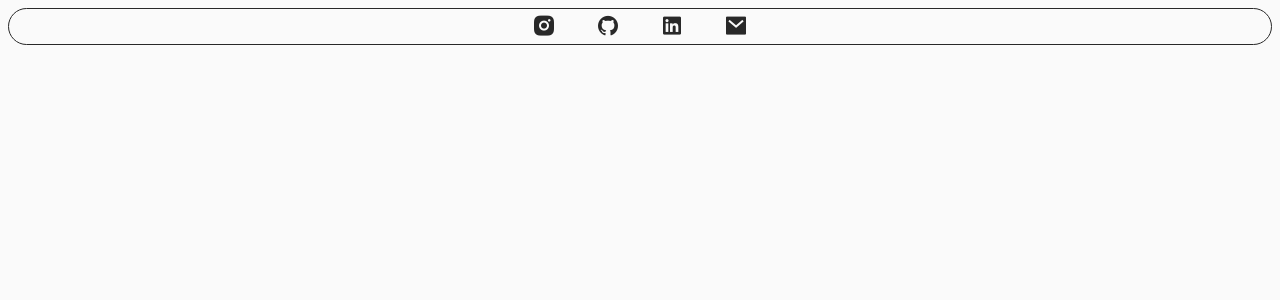
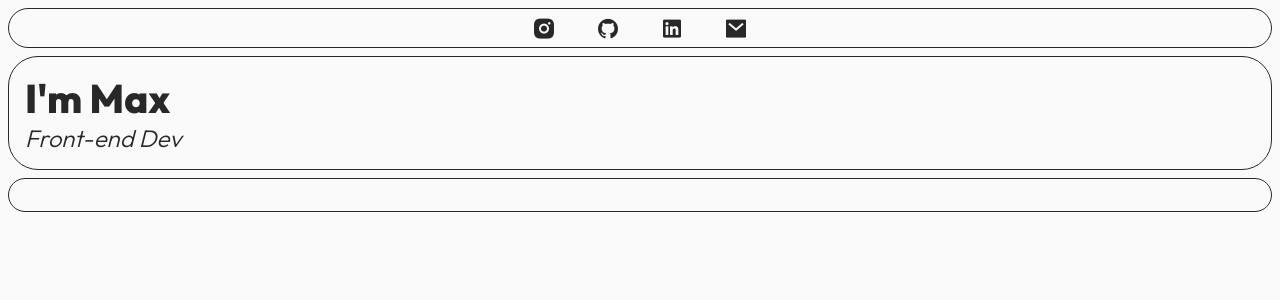
Before and after one commit to maxdevocht/my-portfolio-site, a React (Vite) app: page / in a window 1280 px wide. Shown: the top 300 px of the page. Built offline with nearby package versions, Linux system fonts and the light colour scheme.

Commit message:
Added Header styling

```diff
--- a/src/App.jsx
+++ b/src/App.jsx
@@ -1,5 +1,6 @@
 import { useState } from 'react'
 import Navbar from './components/Navbar'
+import Header from './components/Header'
 import './App.css'
 
 export default function App() {
@@ -7,6 +8,7 @@ export default function App() {
   return (
     <>
       <Navbar />
+      <Header />
     </>
   )
 }
--- /dev/null
+++ b/src/components/Header.jsx
@@ -0,0 +1,14 @@
+import React from "react";
+
+export default function Header() {
+    return (
+        <header className="header">
+            <div className="header--info">
+                <h1 className="name">I'm Max</h1>
+                <h2 className="bio">Front-end Dev</h2>
+            </div>
+
+            <div className="header--img"></div>
+        </header>
+    )
+}
--- a/src/index.css
+++ b/src/index.css
@@ -1,3 +1,5 @@
+@import url('https://fonts.googleapis.com/css2?family=Outfit:wght@100..900&display=swap');
+
 :root {
   --color-black: #282828;
   --color-white: #fafafa;
@@ -26,6 +28,8 @@ img {
 
 body {
   background-color: var(--color-white);
+  font-family: 'Outfit', sans-serif;
+  /* min-height: 100vh; */
 }
 
 /* navbar styling */
@@ -51,3 +55,33 @@ body {
   color: var(--color-black);
   cursor: pointer;
 }
+
+/* header styling */
+.header {
+  margin: 0 .5rem;
+  display: flex;
+  flex-direction: column;
+  align-items: center;
+  justify-content: start;
+}
+
+.header--info,
+.header--img {
+  margin-bottom: .5rem;
+  width: 100%;
+  padding: 1rem;
+  border: 1px solid var(--color-black);
+  border-radius: 30px;
+  color: var(--color-black);
+}
+
+.name {
+  font-weight: 800;
+  font-size: 2.5rem;
+}
+
+.bio {
+  font-weight: 300;
+  font-style: italic;
+  font-size: 1.5rem;
+}
```
